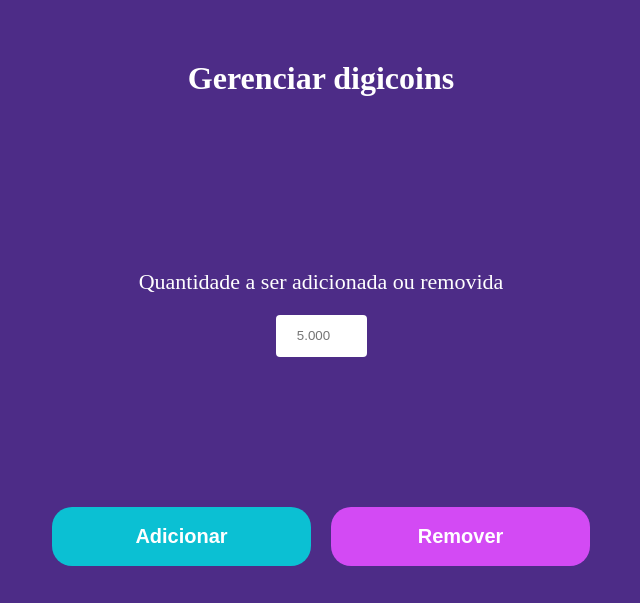
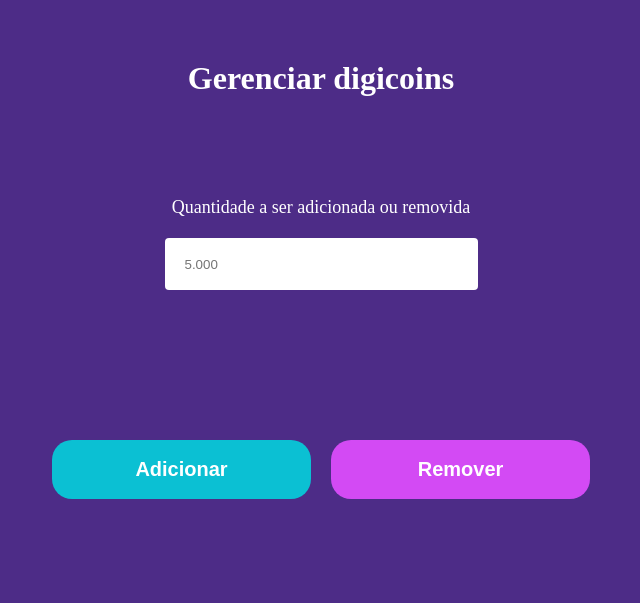
Before and after one commit to kinokano/Digicoin, a Django app: page /adicionarMoedas/ in a window 1280 px wide. Shown: the part 197-800 px from the top of the page, without its empty margins (319-959 px from the left). Run offline with Django 5.2, Linux system fonts and the light colour scheme.

Commit message:
fix-AdcionarMoedas

```diff
--- a/Digicoin/api/static/css/AdmCss/adicionarMoedas.css
+++ b/Digicoin/api/static/css/AdmCss/adicionarMoedas.css
@@ -14,10 +14,9 @@
     --cinzaDatas: #D9D9D9;
   }
 
-  body{
+body{
     background: var(--roxo);
     margin: 0px 100px;
-
 
 }
 
@@ -50,6 +49,11 @@
     gap: 150px;
 }
 
+.gerenciarDigicoins h1{
+    text-align: center;
+    margin-bottom: 100px;
+}
+
 .quantidade{
     display: flex;
     flex-direction: column;
@@ -60,10 +64,17 @@
 
 .quantidade input{
     border-radius: 4px;
-    height: 40px;
-    text-align: center;
+    height: 50px;
     border: none;
-    width: 87px;
+    width: 291px;
+}
+
+.quantidade input:read-write {
+    padding-left: 20px;
+}
+
+.quantidade label {
+    font-size: 18px;
 }
 
 .botoes{
--- a/Digicoin/api/templates/AdmHtml/adicionarMoedas.html
+++ b/Digicoin/api/templates/AdmHtml/adicionarMoedas.html
@@ -10,13 +10,14 @@
     </div>
 
     <div class="gerenciar">
-        <h1>Gerenciar digicoins</h1>
+        <div class="gerenciarDigicoins" >
+            <h1>Gerenciar digicoins</h1>
 
-        <div class="quantidade">
-        <label>Quantidade a ser adicionada ou removida</label>
-        <input type="number" placeholder="5.000">
+            <div class="quantidade">
+            <label>Quantidade a ser adicionada ou removida</label>
+            <input class="quantidadeInput" type="number" placeholder="5.000">
+            </div>
         </div>
-
         <div class="botoes">
             <button class="adicionar">Adicionar</button>
             <button class="remover">Remover</button>
```
